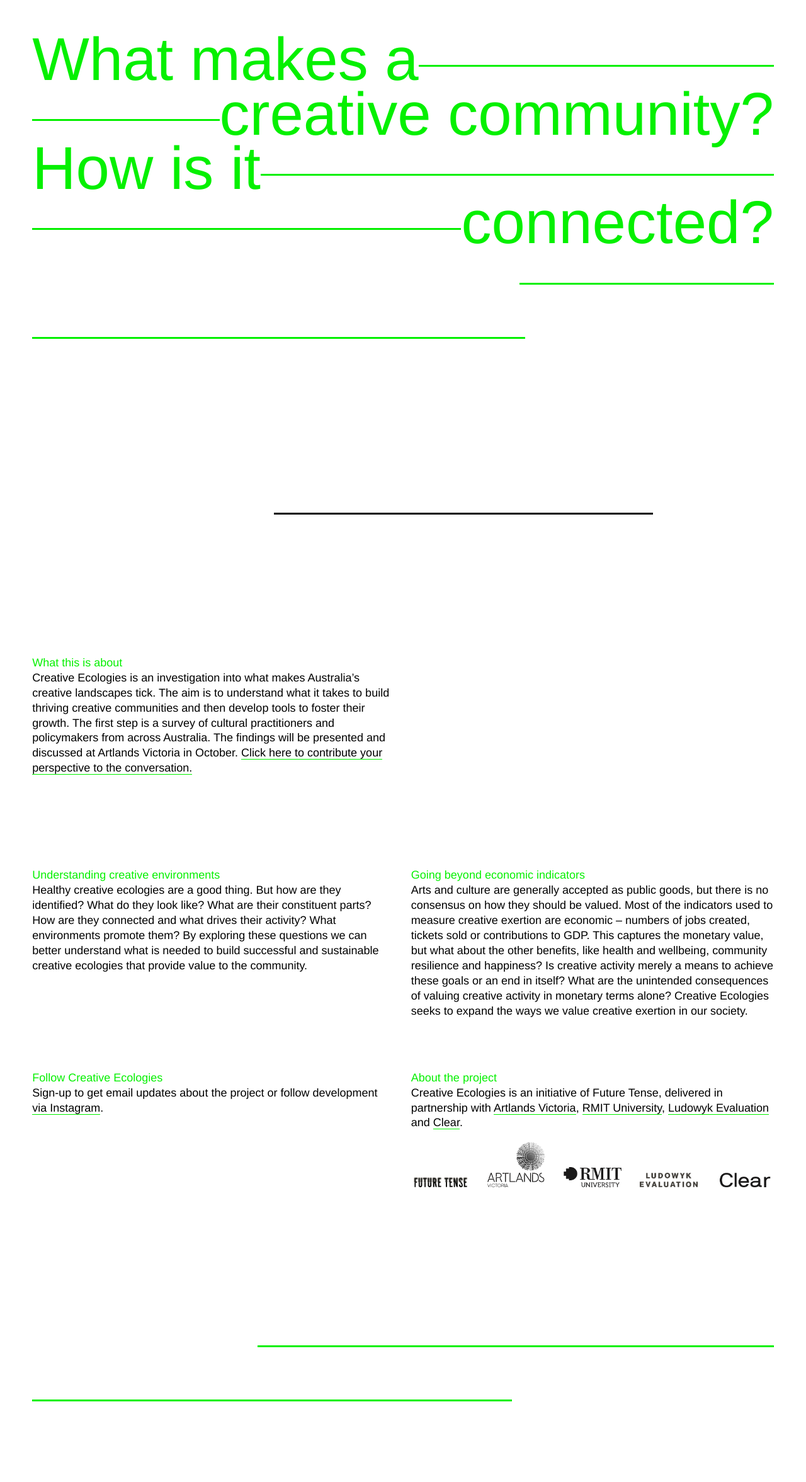
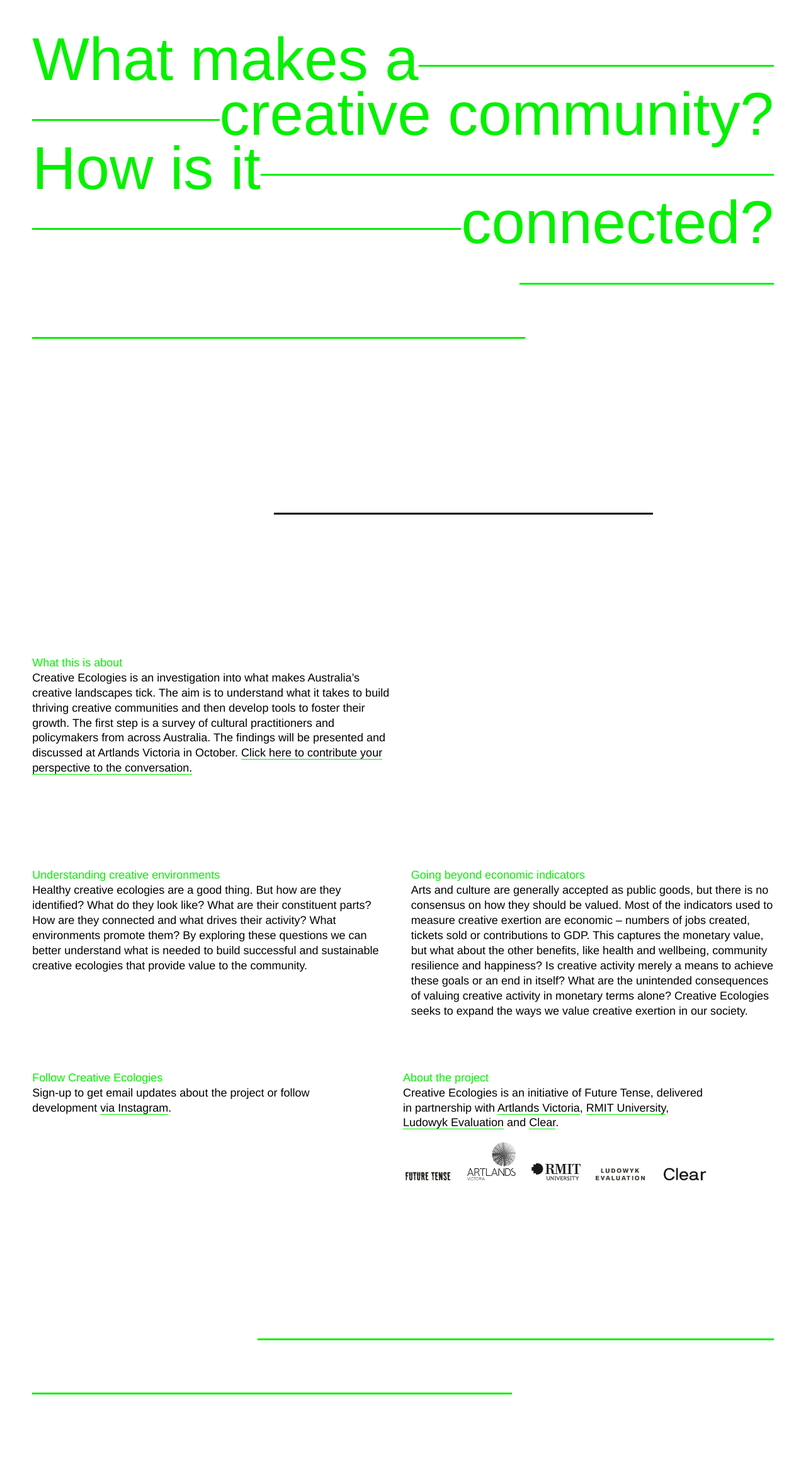
Before and after one commit to jmac/creative-ecologies, a Jekyll site: the page built from index.md, in a window 1280 px wide. Shown: the whole page at 63% size. Built offline with Jekyll 4.4.1, drawn with Linux system fonts in a browser that asks for light colours; some web fonts are replaced.

Commit message:
Add narrow column style

```diff
--- a/assets/css/_includes/_layout.scss
+++ b/assets/css/_includes/_layout.scss
@@ -38,9 +38,19 @@ header {
   width: 45vw;
   padding-bottom: 5vw;
 
+  &.narrow {
+    padding-right: 8vw;
+  }
+
   @media (max-width: 600px) {
     width: 100%;
+
+    &.narrow {
+      padding-right: 0;
+    }
   }
+
+
 }
 
 .bg-rule {
```
